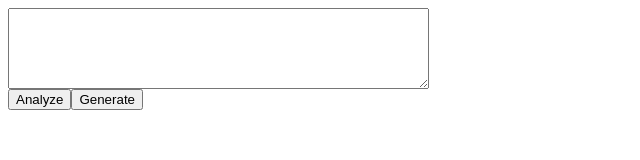
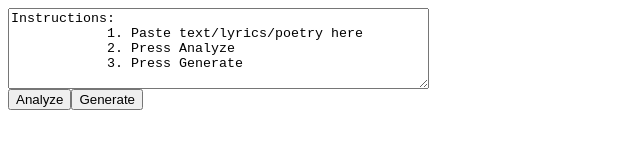
Before and after one commit to AndrewSamaha/TargetTracking, a plain HTML site: page index.html in a window 1280 px wide. Shown: the whole page, without its empty margins (0-640 px from the left). Drawn offline with Linux system fonts and the light colour scheme.

Commit message:
Added files via upload

```diff
--- a/index.html
+++ b/index.html
@@ -7,7 +7,10 @@
     </head>
     <body>
         <div id=controlsdiv>
-            <textarea id=inputsample rows=5 cols=50></textarea><br>
+            <textarea id=inputsample rows=5 cols=50>Instructions:
+            1. Paste text/lyrics/poetry here
+            2. Press Analyze
+            3. Press Generate</textarea><br>
             <input id=analyze type=submit value=Analyze><input id=generate type=submit value=Generate><br>
         </div>
         <span id=output></span>
```
